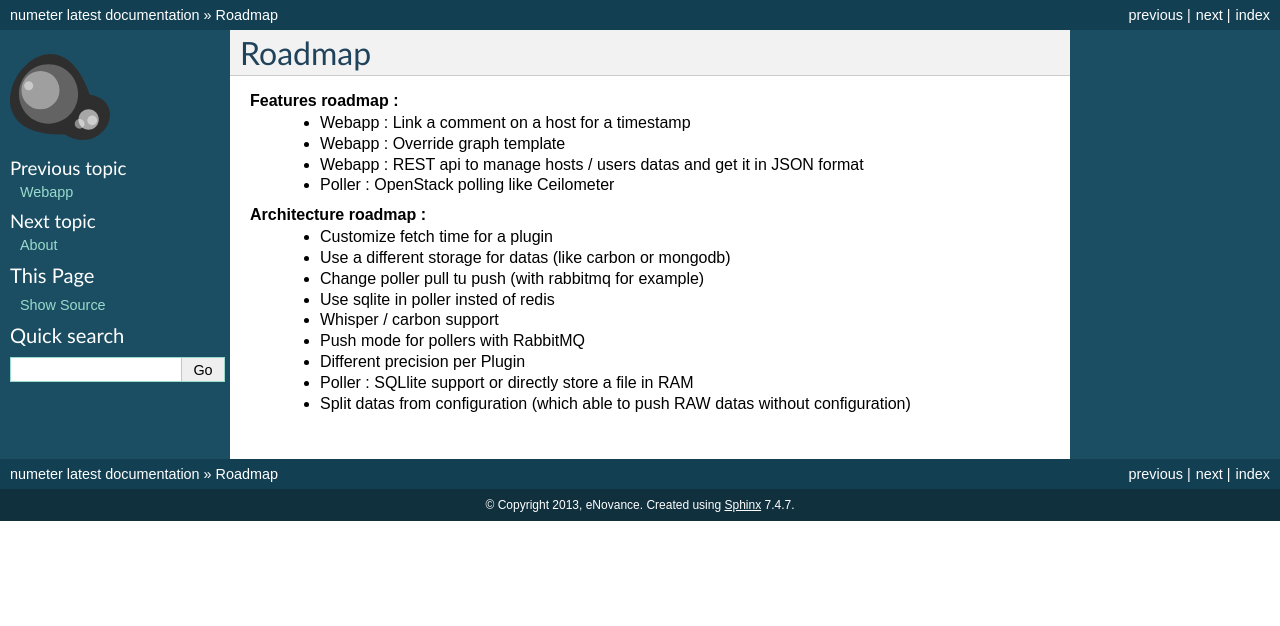
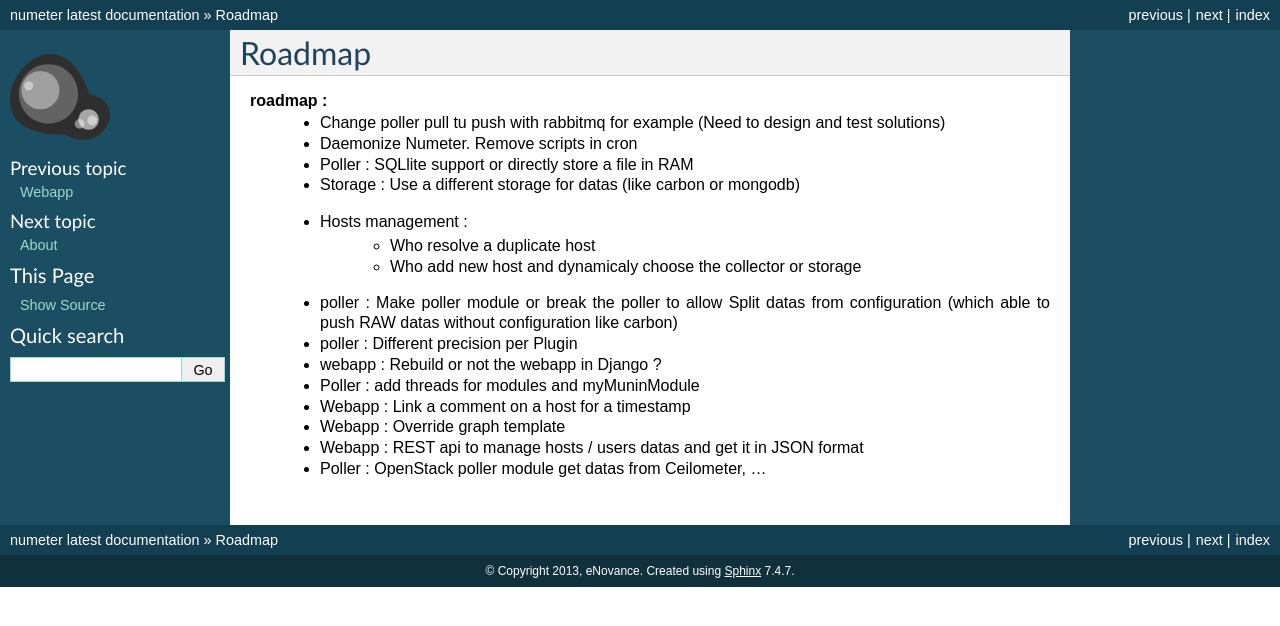
Before and after one commit to redhat-cip/numeter, a Sphinx documentation site: the page built from docs/roadmap.rst, in a window 1280 px wide. Shown: the top 626 px of the page. Built offline with Sphinx 7.4.7, drawn with Linux system fonts in a browser that asks for light colours.

Commit message:
update roadmap

```diff
--- a/docs/roadmap.rst
+++ b/docs/roadmap.rst
@@ -6,19 +6,20 @@
 Roadmap
 #######
 
-**Features roadmap :**
+
+**roadmap :**
+  * Change poller pull tu push with rabbitmq for example (Need to design and test solutions)
+  * Daemonize Numeter. Remove scripts in cron
+  * Poller : SQLlite support or directly store a file in RAM
+  * Storage : Use a different storage for datas (like carbon or mongodb)
+  * Hosts management :
+     * Who resolve a duplicate host
+     * Who add new host and dynamicaly choose the collector or storage
+  * poller : Make poller module or break the poller to allow Split datas from configuration (which able to push RAW datas without configuration like carbon)
+  * poller : Different precision per Plugin
+  * webapp : Rebuild or not the webapp in Django ?
+  * Poller : add threads for modules and myMuninModule
   * Webapp : Link a comment on a host for a timestamp
   * Webapp : Override graph template
   * Webapp : REST api to manage hosts / users datas and get it in JSON format
-  * Poller : OpenStack polling like Ceilometer
-
-**Architecture roadmap :**
-  * Customize fetch time for a plugin
-  * Use a different storage for datas (like carbon or mongodb)
-  * Change poller pull tu push (with rabbitmq for example)
-  * Use sqlite in poller insted of redis
-  * Whisper / carbon support
-  * Push mode for pollers with RabbitMQ
-  * Different precision per Plugin
-  * Poller : SQLlite support or directly store a file in RAM
-  * Split datas from configuration (which able to push RAW datas without configuration)
+  * Poller : OpenStack poller module get datas from Ceilometer, ...
```
